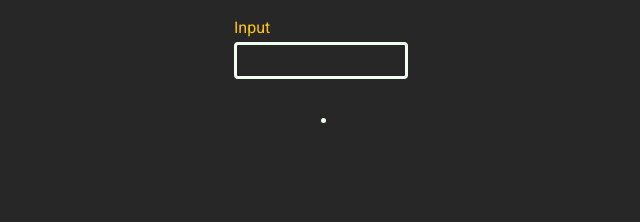
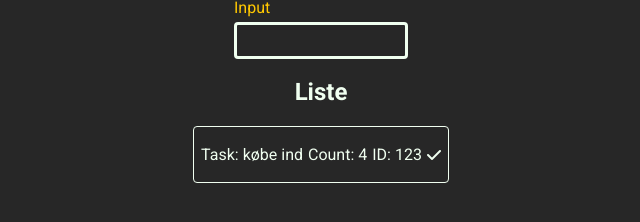
Before and after one commit to SmoIIy/frontend-excersises, a plain HTML site: page to-do-app'/index.html in a window 1280 px wide. Shown: the part 358-580 px from the top of the page, without its empty margins (319-959 px from the left). Drawn offline with Linux system fonts and the light colour scheme.

Commit message:
Design og første test done

```diff
--- a/to-do-app'/index.html
+++ b/to-do-app'/index.html
@@ -4,7 +4,7 @@
     <meta charset="UTF-8">
     <meta name="viewport" content="width=device-width, initial-scale=1.0">
     <title>To-Do App</title>
-
+    <link rel="stylesheet" href="../fontawesome/css/all.css">
     <link rel="stylesheet" href="style.css">
     <link rel="stylesheet" href="fonts.css">
     <script defer src="script.js"></script>
@@ -16,13 +16,16 @@
             <label for="input">Input</label>
             <input type="text" name="input">
         </div>
+        <h2>Liste</h2>
         <ul class="list">
-            <li class="list-item">
-                <p class="list-task"></p>
-                <p class="list-count"></p>
-                <p class="id"></p>
-                <div class="list-finished"></div>
-            </li>
+            <template id="template">
+                <li class="list-item">
+                    <p class="list-task"></p>
+                    <p class="list-count"></p>
+                    <p class="list-id"></p>
+                    <div class="list-finished"> </div>
+                </li>
+            </template>
         </ul>
     </main>
 </body>
--- a/to-do-app'/script.js
+++ b/to-do-app'/script.js
@@ -1,6 +1,27 @@
 const testobject = {
     task: "købe ind",
     count: "4",
-    finished: "false",
+    finished: true,
     id: 123
 }
+
+function renderList(item){
+    const template = document.querySelector("#template").content;
+    const copy = template.cloneNode(true);
+    copy.querySelector(".list-task").innerHTML = `Task: ${item.task}`;
+    copy.querySelector(".list-count").innerHTML = `Count: ${item.count}`;
+    copy.querySelector(".list-id").innerHTML = `ID: ${item.id}`;
+    if (item.finished === true) {
+        copy.querySelector(".list-finished").classList.add("fa-check");
+        copy.querySelector(".list-finished").classList.add("fa-solid");
+    } else {
+        copy.querySelector(".list-finished").classList.add("fa-x")
+        copy.querySelector(".list-finished").classList.add("fa-solid");
+    }
+
+
+    const listParent = document.querySelector(".list");
+    listParent.appendChild(copy);
+}
+
+renderList(testobject);
--- a/to-do-app'/style.css
+++ b/to-do-app'/style.css
@@ -49,3 +49,27 @@ input:focus, select:focus, button:focus {
     border: var(--main) 3px solid;
     border-radius: 4px;
 }
+
+.list {
+    padding: 0;
+    margin: 0;
+    display: flex;
+    flex-direction: column;
+    justify-content: center;
+    align-items: center;
+}
+
+.list-item {
+    padding: 2px 7px;
+    min-width: 200px;
+    list-style: none;
+    display: flex;
+    justify-content: space-between;
+    align-items: center;
+    gap: 5px;
+    border: var(--white) solid 1px;
+    border-radius: 4px;
+}
+.list-finished {
+
+}
```
